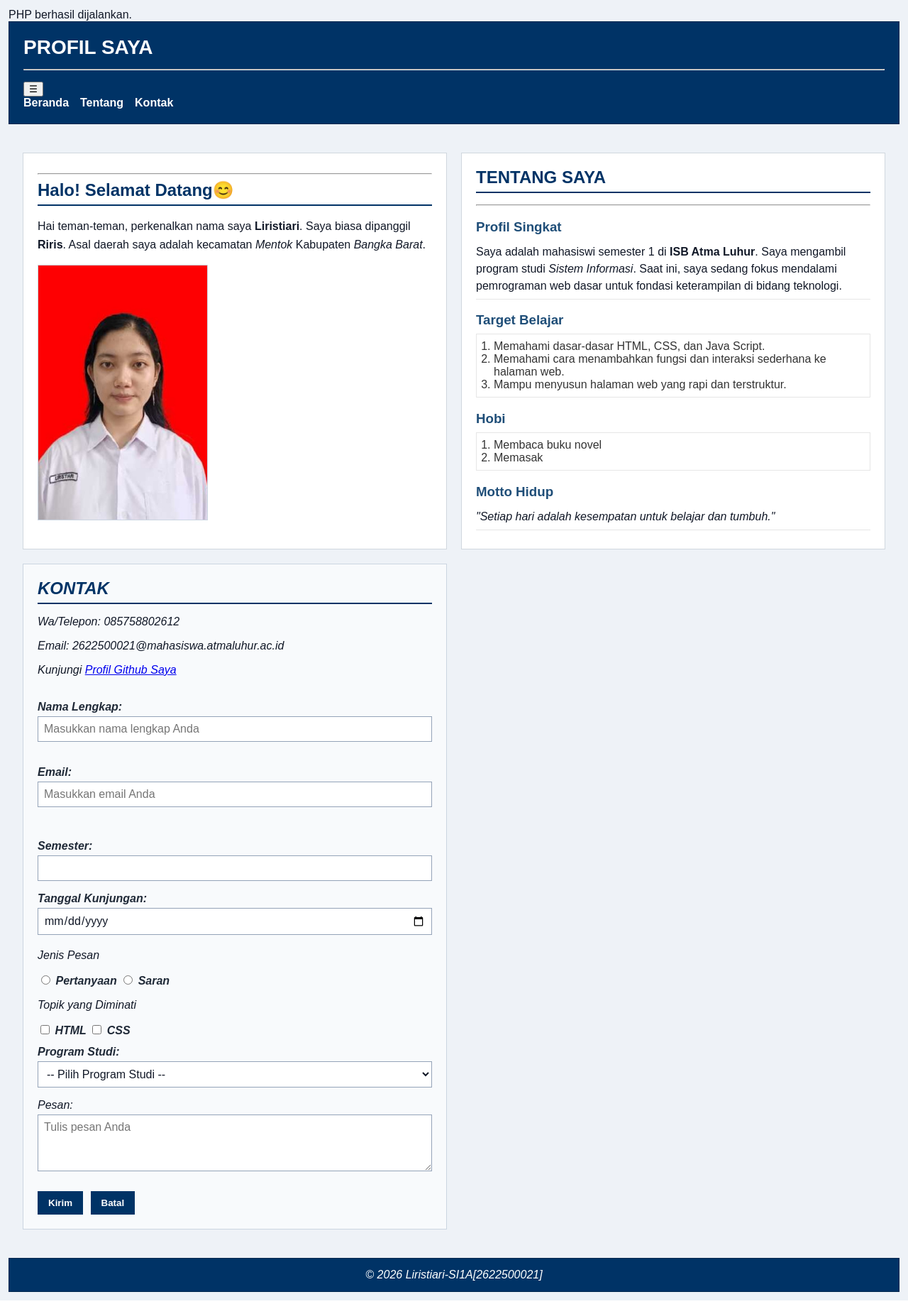
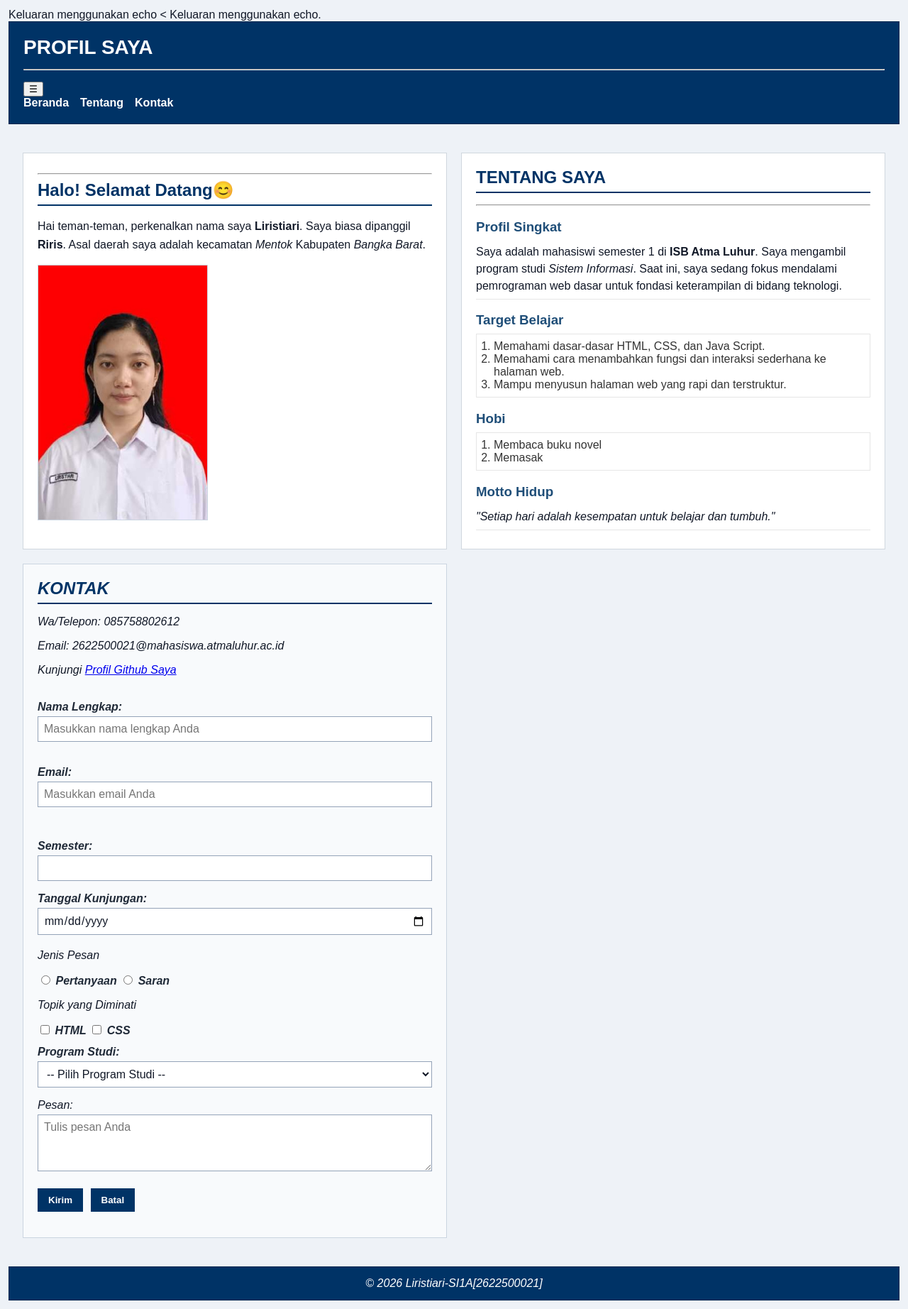
Before and after one commit to 2622500021-art/2622500021-PWD-SI1A-2627G, a PHP site: page /pertemuan-06/index.php in a window 1280 px wide. Shown: the whole page at 71% size. Run offline with PHP 8.4, Linux system fonts and the light colour scheme.

Commit message:
mempelajari komentar dan keluaran dengan eho dan print di PHP

```diff
--- a/pertemuan-06/index.php
+++ b/pertemuan-06/index.php
@@ -1,3 +1,4 @@
+Keluaran menggunakan echo
 <!DOCTYPE html>
 <html lang="id">
     <head>
@@ -8,10 +9,16 @@
         <link rel="stylesheet" href="style.css">
     </head>
     <body>
+        <
 
         <?php
-        //Pengujian awal eksekusi PHP.
-        echo "PHP berhasil dijalankan.";
+    //Komentar satu baris.
+        print "Keluaran menggunakan echo.";
+
+        /*
+        Komentar beberapa baris.
+        Komentar ini tidak ditampilkan pada halaman.
+        */
         ?>
 
         <header>
```
